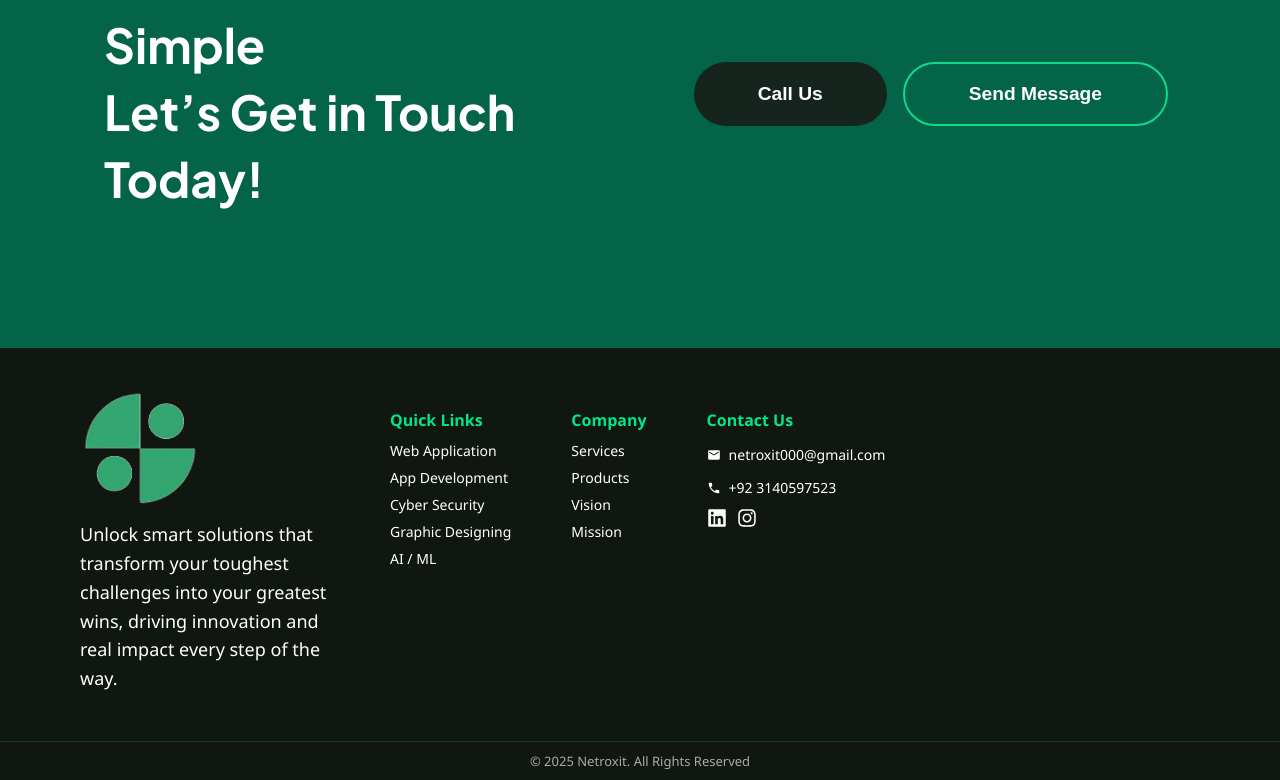
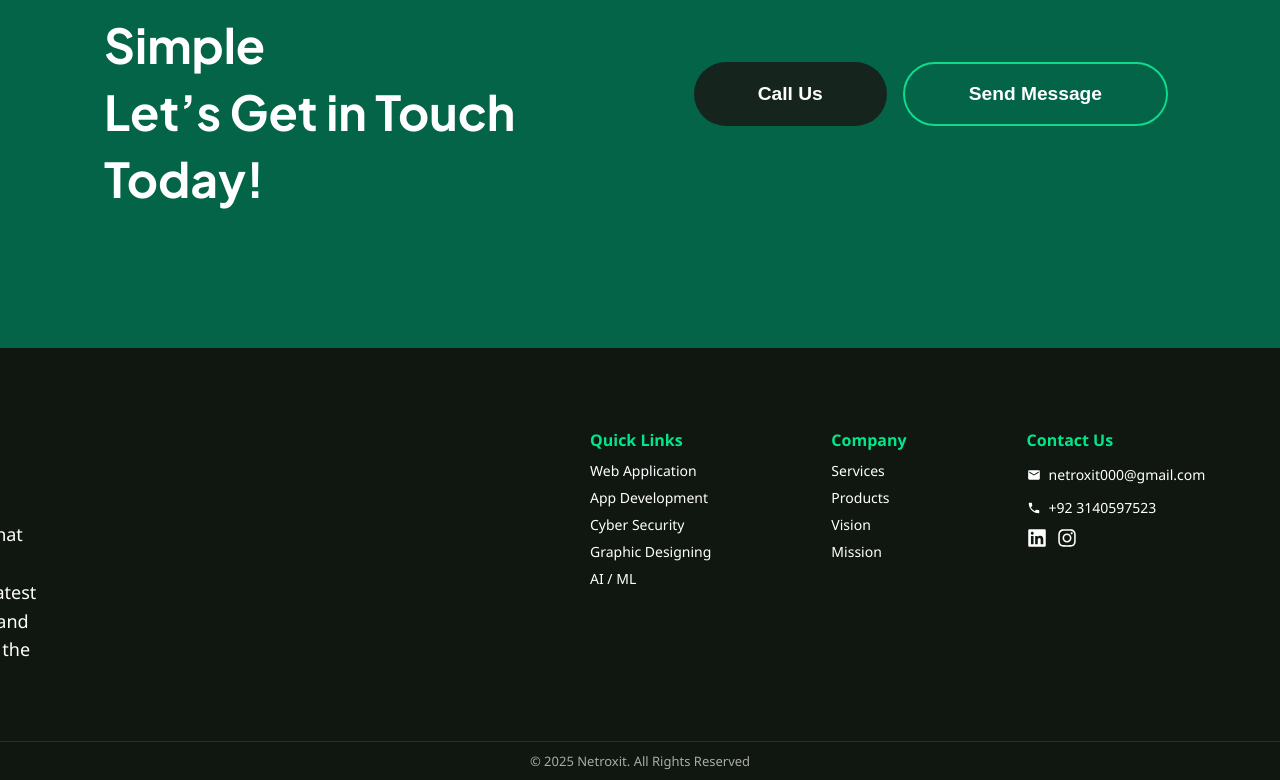
Before and after one commit to IsvaShahzad/NetroxIT, a React (Create React App) app in the folder website/: page / in a window 1280 px wide. Shown: the part 8219-8999 px from the top of the page. Built offline with nearby package versions, Linux system fonts and the light colour scheme; a web font is replaced by a local one.

Commit message:
added reviews and contact scroll, adjusted alignment

```diff
--- a/website/src/Components/Footer/Footer.css
+++ b/website/src/Components/Footer/Footer.css
@@ -9,7 +9,7 @@
   display: flex;
   flex-wrap: nowrap;
   justify-content: flex-start;
-  gap: 60px;
+  gap: 550px;
   max-width: 1200px;
   margin: 0 auto;
   padding: 0 20px;
@@ -18,7 +18,9 @@
 .footer-logo-column {
   display: flex;
   flex-direction: column;
-  margin-left: 40px; /* adjust to move logo right/left */
+  /* Change this line: */
+  margin-left: -250px; /* Set to 0 to align with the footer-container's padding */
+  /* Or you can just remove the margin-left property entirely from here if 0 is desired */
 }
 
 .footer-small-logo {
@@ -38,8 +40,10 @@
   display: flex;
   flex-direction: row;
   align-items: flex-start;
-  gap: 60px;
+  gap: 120px; /* Keep your adjusted gap here */
+  margin-top: 20px; /* Add this line to push these columns down */
 }
+
 
 .footer-links,
 .footer-contact {
```
